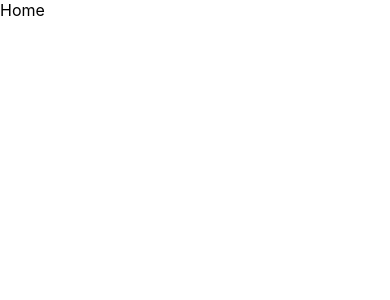
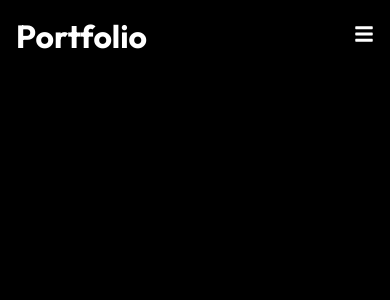
Before and after one commit to Caovandah/Website-Tutorial-From-Scratch, a React (Create React App) app: page / in a window 390 px wide. Shown: the top 300 px of the page. Built offline with nearby package versions, Linux system fonts and the light colour scheme; the HTML template or start-up script is replaced by a standard one.

Commit message:
Upload: Responsive React Navbar

```diff
--- /dev/null
+++ b/src/components/navbar/Navbar.js
@@ -0,0 +1,42 @@
+import React, { useState } from 'react';
+import { Link } from 'react-router-dom';
+import './NavbarStyles.css';
+
+import { FaBars, FaTimes } from 'react-icons/fa';
+
+const Navbar = () => {
+    const [click, setClick] = useState(false);
+    const handleClick = () => setClick(!click);
+
+    return (
+        <div className="header">
+            <Link to="/">
+                <h1>Portfolio</h1>
+            </Link>
+
+            <ul className={click ? 'nav-menu active' : 'nav-menu'}>
+                <li>
+                    <Link to="/">Home</Link>
+                </li>
+                <li>
+                    <Link to="/project">Project</Link>
+                </li>
+                <li>
+                    <Link to="/about">About</Link>
+                </li>
+                <li>
+                    <Link to="/contact">Contact</Link>
+                </li>
+            </ul>
+            <div className="hamburger" onClick={handleClick}>
+                {click ? (
+                    <FaTimes size={20} style={{ color: '#fff' }} />
+                ) : (
+                    <FaBars size={20} style={{ color: '#fff' }} />
+                )}
+            </div>
+        </div>
+    );
+};
+
+export default Navbar;
--- /dev/null
+++ b/src/components/navbar/NavbarStyles.css
@@ -0,0 +1,55 @@
+.header {
+    display: flex;
+    justify-content: space-between;
+    align-items: center;
+    padding: 1rem;
+}
+
+.nav-menu {
+    display: flex;
+}
+
+.nav-menu li {
+    padding: 0 1rem;
+}
+
+.nav-menu li a {
+    font-size: 1.2rem;
+    font-weight: 500;
+}
+
+.hamburger {
+    display: none;
+}
+
+@media screen and (max-width: 1040px) {
+    .nav-menu {
+        flex-direction: column;
+        justify-content: center;
+        align-items: center;
+        width: 100%;
+        height: 100vh;
+        background: rgba(0, 0, 0, 0.9);
+        position: absolute;
+        top: 0;
+        left: -100%;
+        z-index: -3;
+        transition: 0.3s;
+    }
+
+    .nav-menu.active {
+        left: 0;
+    }
+
+    .nav-menu li {
+        padding: 1rem 0;
+    }
+
+    .nav-menu li a {
+        font-size: 2rem;
+    }
+
+    .hamburger {
+        display: initial;
+    }
+}
--- a/src/index.css
+++ b/src/index.css
@@ -1,11 +1,46 @@
-body {
+@import url('https://fonts.googleapis.com/css2?family=Outfit:wght@100;200;300;400;500;600;700;800;900&display=swap');
+
+* {
+    box-sizing: border-box;
     margin: 0;
-    font-family: -apple-system, BlinkMacSystemFont, 'Segoe UI', 'Roboto', 'Oxygen', 'Ubuntu', 'Cantarell', 'Fira Sans',
-        'Droid Sans', 'Helvetica Neue', sans-serif;
-    -webkit-font-smoothing: antialiased;
-    -moz-osx-font-smoothing: grayscale;
+    padding: 0;
+    font-family: 'Outfit', sans-serif;
 }
 
-code {
-    font-family: source-code-pro, Menlo, Monaco, Consolas, 'Courier New', monospace;
+body {
+    background: #000;
 }
+
+h1,
+h4,
+p,
+a {
+    color: #fff;
+    text-decoration: none;
+}
+
+ul {
+    list-style-type: none;
+}
+
+.btn {
+    padding: 12px 32px;
+    font-size: 1rem;
+    text-transform: uppercase;
+    background: rgb(248, 217, 15);
+    color: #222;
+    border: 1px solid #fff;
+    font-weight: 600;
+    cursor: pointer;
+}
+
+.btn-light {
+    background: transparent;
+    color: #fff;
+}
+
+.btn:hover {
+    background: rgba(255, 255, 255, 0.2);
+    color: #fff;
+    transition: 0.3s;
+}
--- a/src/router/Home.js
+++ b/src/router/Home.js
@@ -1,7 +1,12 @@
 import React from 'react';
+import Navbar from '../components/navbar/Navbar';
 
 const Home = () => {
-    return <div>Home</div>;
+    return (
+        <div>
+            <Navbar />
+        </div>
+    );
 };
 
 export default Home;
```
Also changed, not shown: src/components/heroimg/Heroimg.js (added), src/components/heroimg/HeroimgStyle.css (added).
